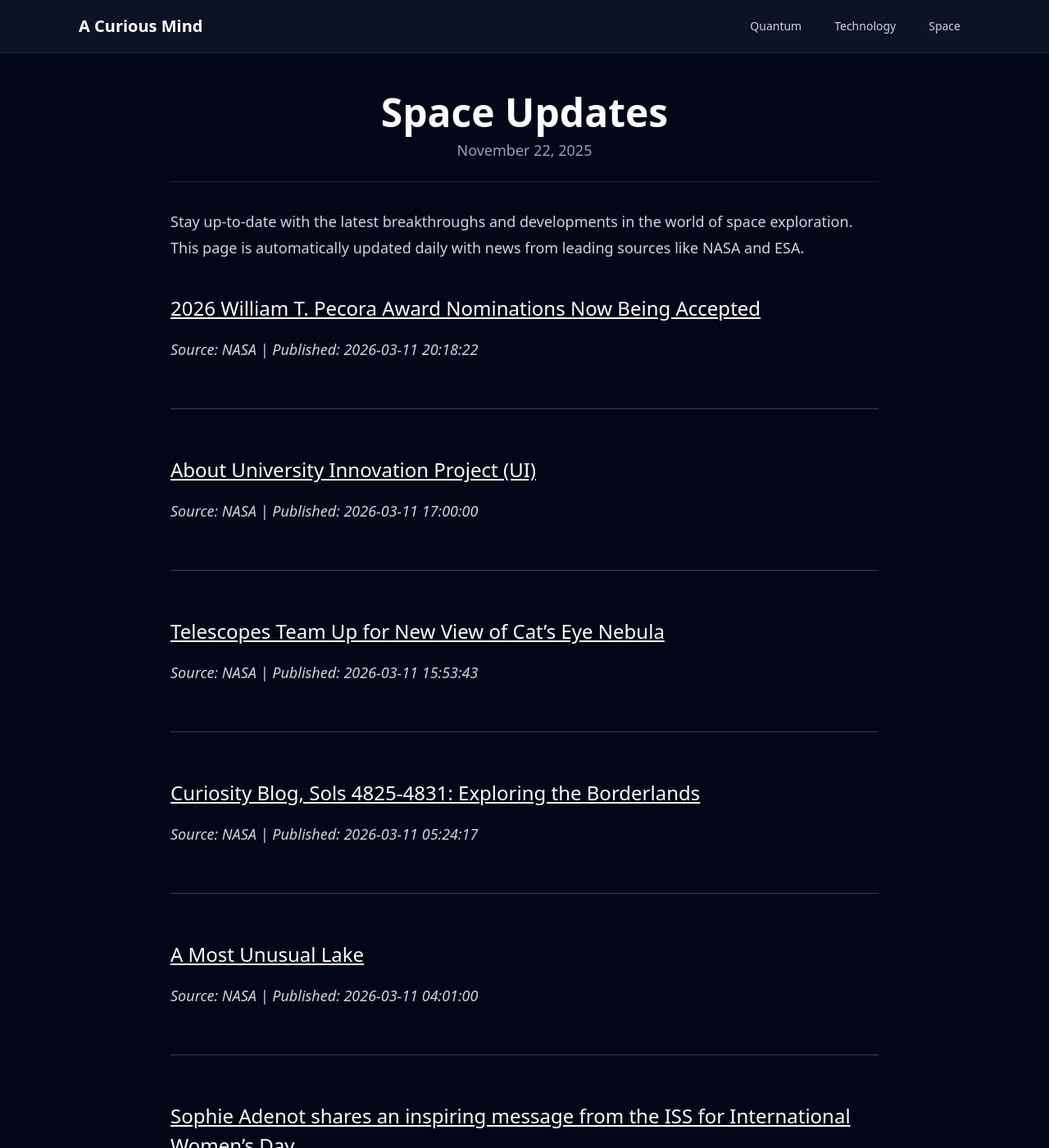
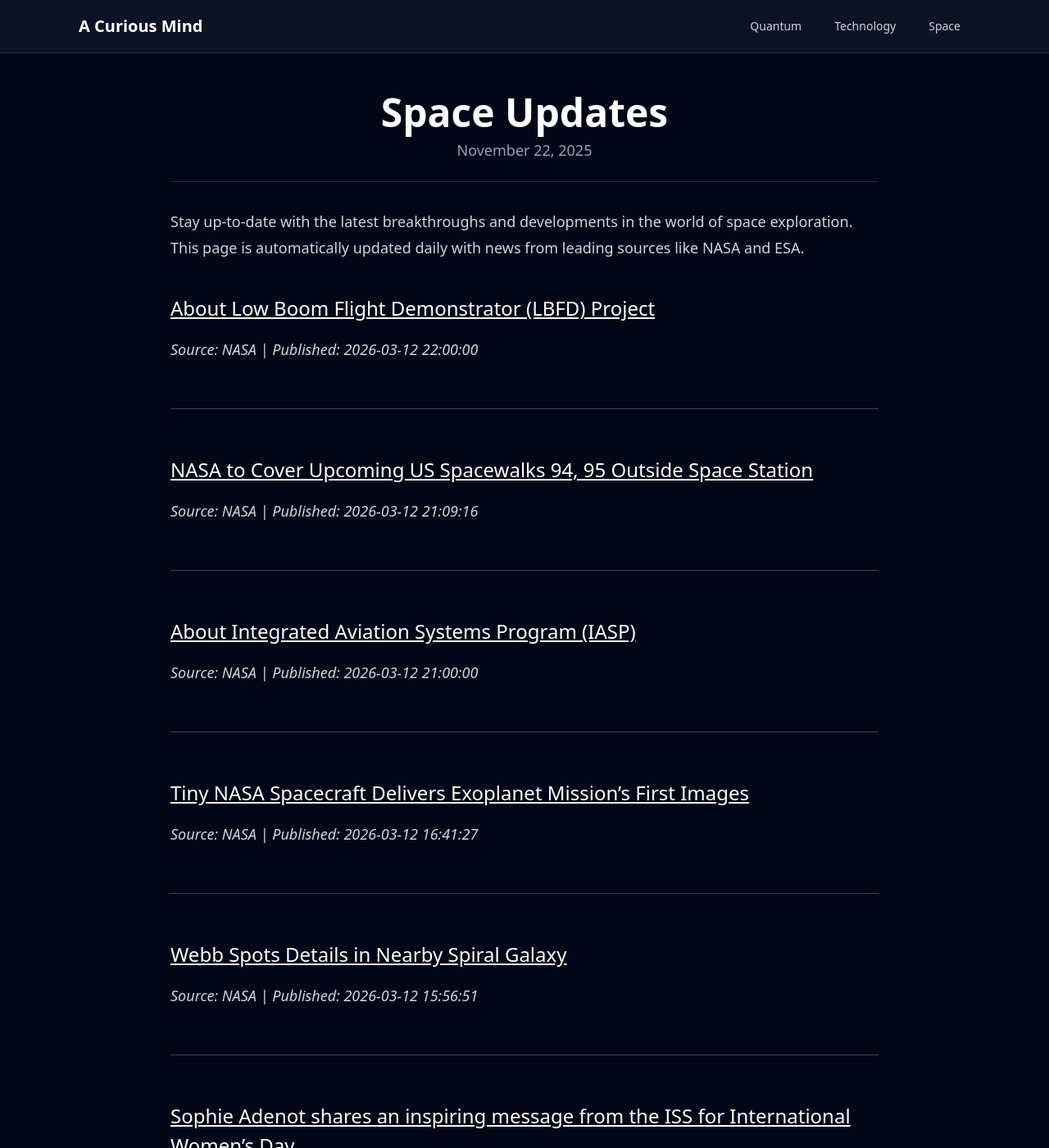
Before and after one commit to onehl7/onehl7.github.io, a Jekyll site: the page built from _posts/2025-11-22-space-updates.md, in a window 1280 px wide and 1400 px high. Shown: the whole window at 82% size. Built offline with Jekyll 4.4.1, drawn with Linux system fonts in a browser that asks for light colours; nearby versions of some CDN libraries.

Commit message:
Update space news data

```diff
--- a/_data/space_news.json
+++ b/_data/space_news.json
@@ -1,33 +1,33 @@
 [
   {
     "source": "NASA",
-    "title": "2026 William T. Pecora Award Nominations Now Being Accepted",
-    "link": "https://science.nasa.gov/missions/landsat/2026-william-t-pecora-award-nominations-now-being-accepted/",
-    "published": "2026-03-11 20:18:22"
+    "title": "About Low Boom Flight Demonstrator (LBFD) Project",
+    "link": "https://www.nasa.gov/directorates/armd/iasp/armd-iasp-lbfd/about-lbfd/",
+    "published": "2026-03-12 22:00:00"
   },
   {
     "source": "NASA",
-    "title": "About University Innovation Project (UI)",
-    "link": "https://www.nasa.gov/directorates/armd/tacp/ui/about-ui/",
-    "published": "2026-03-11 17:00:00"
+    "title": "NASA to Cover Upcoming US Spacewalks 94, 95 Outside Space Station",
+    "link": "https://www.nasa.gov/news-release/nasa-to-cover-upcoming-us-spacewalks-94-95-outside-space-station/",
+    "published": "2026-03-12 21:09:16"
   },
   {
     "source": "NASA",
-    "title": "Telescopes Team Up for New View of Cat\u2019s Eye Nebula",
-    "link": "https://www.nasa.gov/image-article/telescopes-team-up-for-new-view-of-cats-eye-nebula/",
-    "published": "2026-03-11 15:53:43"
+    "title": "About Integrated Aviation Systems Program (IASP)",
+    "link": "https://www.nasa.gov/directorates/armd/iasp/about-iasp/",
+    "published": "2026-03-12 21:00:00"
   },
   {
     "source": "NASA",
-    "title": "Curiosity Blog, Sols 4825-4831: Exploring the Borderlands",
-    "link": "https://science.nasa.gov/blog/curiosity-blog-sols-4825-4831-exploring-the-borderlands/",
-    "published": "2026-03-11 05:24:17"
+    "title": "Tiny NASA Spacecraft Delivers\u00a0Exoplanet Mission\u2019s\u00a0First Images",
+    "link": "https://www.nasa.gov/science-research/astrophysics/exoplanet-science/tiny-nasa-spacecraft-delivers-exoplanet-missions-first-images/",
+    "published": "2026-03-12 16:41:27"
   },
   {
     "source": "NASA",
-    "title": "A Most Unusual Lake",
-    "link": "https://science.nasa.gov/earth/earth-observatory/a-most-unusual-lake/",
-    "published": "2026-03-11 04:01:00"
+    "title": "Webb Spots Details in Nearby Spiral Galaxy",
+    "link": "https://www.nasa.gov/image-article/webb-spots-details-in-nearby-spiral-galaxy/",
+    "published": "2026-03-12 15:56:51"
   },
   {
     "source": "ESA",
```
